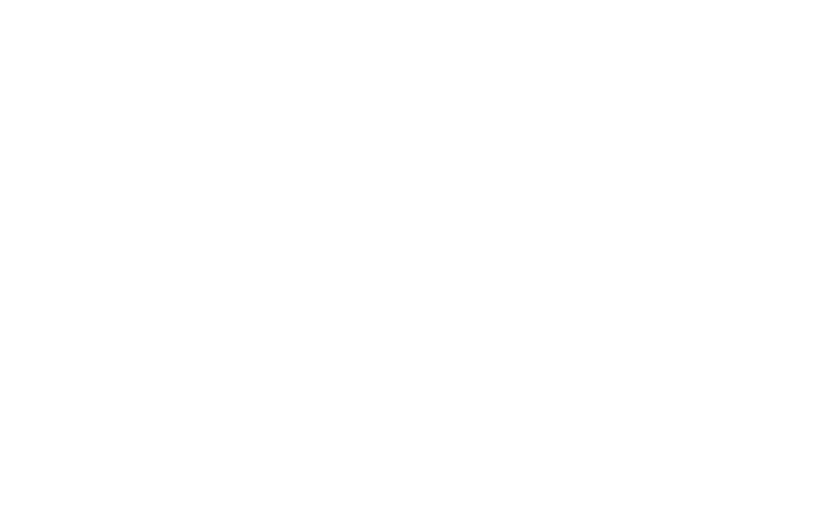
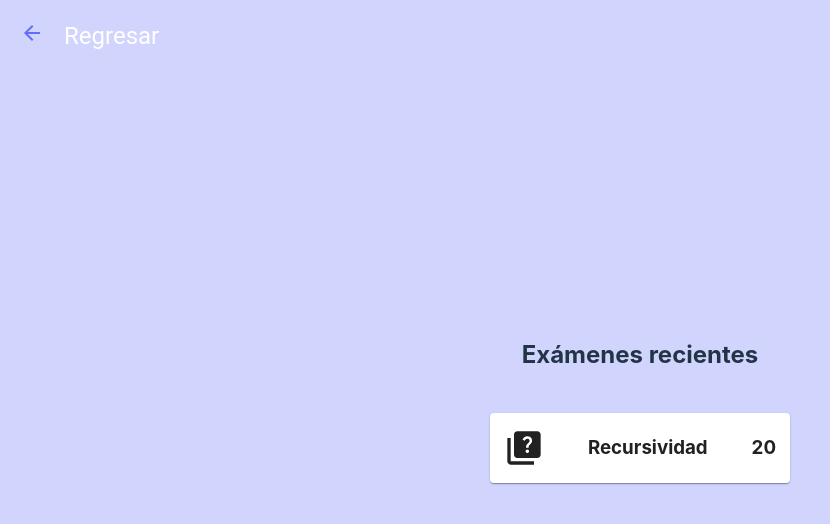
Before and after one commit to Melissa1221/tutor-bot, a React (Vite) app: page /history in a window 1280 px wide. Before the commit this address had no page. Shown: the top 524 px of the page, without its empty margins (0-830 px from the left). Built offline with nearby package versions, Linux system fonts and the light colour scheme; a web font is replaced by a local one.

Commit message:
post quiz

```diff
--- a/package.json
+++ b/package.json
@@ -17,6 +17,7 @@
     "@mui/material": "^5.15.19",
     "@mui/styled-engine-sc": "^6.0.0-alpha.18",
     "@mui/system": "^5.15.15",
+    "axios": "^1.7.2",
     "prop-types": "^15.8.1",
     "react": "^18.2.0",
     "react-dom": "^18.2.0",
--- a/src/App.jsx
+++ b/src/App.jsx
@@ -5,6 +5,8 @@ import EBook from './pages/EBook';
 import PrincipalMenu from './pages/PrincipalMenu';
 import Chatbot from './pages/Chatbot';
 import Quiz from './pages/Quiz';
+import Historial from './pages/Historial';
+import CreateQuiz from './pages/CreateQuiz';
 
 
 function App() {
@@ -17,6 +19,8 @@ function App() {
         <Route path="/principalmenu" element={<PrincipalMenu />} />
         <Route path="/chatbot" element={<Chatbot />} />
         <Route path="/quiz" element={<Quiz />} />
+        <Route path='/history' element={<Historial />} />
+        <Route path = '/createquiz' element = {<CreateQuiz/>}/>
       </Routes>
     </Router>
   );
--- /dev/null
+++ b/src/components/CardHistotial.jsx
@@ -0,0 +1,31 @@
+import { Card } from "@mui/material"
+import styled from "styled-components"
+import QuizIcon from '@mui/icons-material/Quiz';
+import PropTypes from 'prop-types';
+
+const CardCustom = styled(Card)({
+    backgroundColor:'#D9D9D9',
+    width: '300px',
+    height: '70px',
+    display: 'flex',
+    flexDirection: 'row',
+    justifyContent: 'space-around',
+    alignItems: 'center',
+    gap: '1rem'
+})
+const CardHistotial = ({tema, score}) => {
+CardHistotial.propTypes = {
+  tema: PropTypes.string.isRequired,
+  score: PropTypes.string.isRequired,
+};
+
+  return (
+    <CardCustom>
+        <QuizIcon sx={{fontSize: '40px'}}/>
+        <h3>{tema}</h3>
+        <h3>{score}</h3>
+    </CardCustom>
+  )
+}
+
+export default CardHistotial
--- a/src/components/PrincipalMenuOptions.jsx
+++ b/src/components/PrincipalMenuOptions.jsx
@@ -7,6 +7,7 @@ const ButtonStyled = styled('button')({
     display: 'flex',
     justifyContent: 'center',
     alignItems: 'center',
+    color:'#fff'
 })
 
 
@@ -43,7 +44,7 @@ const PrincipalMenuOptions = () => {
             <Link to='/chatbot'>
                 <ButtonStyled>Chatbot y asistente de voz</ButtonStyled>
             </Link>
-            <Link to='/quiz'>
+            <Link to='/createquiz'>
                 <ButtonStyled>Prueba tu conocimiento</ButtonStyled>
             </Link>
 
--- a/src/components/SidebarUser.jsx
+++ b/src/components/SidebarUser.jsx
@@ -119,7 +119,8 @@ import { Link } from 'react-router-dom';
             <SidebarOptions>
                 <UserName>{name}</UserName>
                 <ActiveUserEmail><Circle/>{email}</ActiveUserEmail>
-                <Option><IconWrapper><LibraryBooksIcon /></IconWrapper>Resúmenes</Option>
+                <Link to='/history'><Option><IconWrapper><LibraryBooksIcon /></IconWrapper>Historial</Option></Link>
+
                 <Option><IconWrapper><NotificationsIcon /></IconWrapper>Notificaciones</Option>
                 <Option><IconWrapper><SettingsIcon /></IconWrapper>Configuración</Option>
                 <Option><IconWrapper><HeadphonesIcon /></IconWrapper>Actividades</Option>
--- /dev/null
+++ b/src/pages/CreateQuiz.jsx
@@ -0,0 +1,119 @@
+/* eslint-disable no-undef */
+import  { useState } from 'react';
+import { Link } from 'react-router-dom';
+import styled from "styled-components";
+import axios from 'axios';
+const ContainerQuizMenuPrincipal = styled('div')({
+    display: 'flex',
+    flexDirection: 'row',
+    justifyContent: 'space-around',
+    alignItems: 'center',
+    height: '100vh',
+    width: '100vw',
+    background: 'linear-gradient(99deg, rgba(139,204,204,1) 0%, rgba(69,102,102,1) 100%)',
+    padding: '0',
+    margin: '0',
+});
+const CustomContainer = styled('div')({
+    display: 'flex',
+    flexDirection: 'column',
+    justifyContent: 'flex-start',
+    alignItems: 'center',
+    width: '70%',
+    alignSelf: 'center',
+    boxShadow: '0 2px 5px rgba(0,0,0,0.2)',
+    borderRadius: '10px',
+    height: '80%',
+    backgroundColor: '#fff',
+    padding: '1.5rem',
+    gap: '1.5rem',
+});
+
+const ButtonStyled = styled('button')({
+    backgroundColor: '#6B9D9D',
+    display: 'flex',
+    justifyContent: 'center',
+    alignItems: 'center',
+});
+const InputStyled = styled('input')({
+    backgroundColor: '#fff',
+    display: 'flex',
+    justifyContent: 'center',
+    alignItems: 'center',
+    width: '50%',
+    height: '2rem',
+    borderRadius: '5px',
+    padding: '0.5rem',
+    border: '1px solid #333',
+    outline: 'none',
+    color: '#333',
+    fontSize: '1rem',
+    textAlign: 'center',
+    '&::placeholder': {
+    color: '#fff',
+    fontSize: '1rem',
+    textAlign: 'center',
+    }
+});
+
+const CreateQuiz = () => {
+  const [tema, setTema] = useState('');
+
+  const handleInputChange = (event) => {
+    setTema(event.target.value);
+  };
+
+//   const handleSubmit = async () => {
+//     try {
+//       const response = await fetch('http://127.0.0.1:8000/items', {
+//         method: 'POST',
+//         headers: {
+//           'Content-Type': 'application/json',
+//         },
+//         body: JSON.stringify({ tema }),
+//       });
+
+//       if (response.ok) {
+//         const data = await response.json();
+//         console.log('Quiz creado:', data);
+//       } else {
+//         console.error('Error al crear el quiz');
+//       }
+//     } catch (error) {
+//       console.error('Error:', error);
+//     }
+//   };
+const handleSubmit = async (event) => {
+    event.preventDefault();
+    try {
+      const response = await axios.post('192.168.0.102/items/', { "hola" : "hola" });
+      console.log('Mensaje enviado:', response.data);
+    } catch (error) {
+      console.error('Error al enviar el mensaje:', error);
+    }
+  };
+
+  return (
+    <ContainerQuizMenuPrincipal>
+        <CustomContainer>
+            <h1>Crear Quiz</h1>
+            <h2>Ingresa el tema principal</h2>
+            <InputStyled
+              placeholder='Tema'
+              value={tema}
+              onChange={handleInputChange}
+            />
+            <h2>Ingresa el número de preguntas</h2>
+            <InputStyled
+              placeholder='Número de preguntas'
+            />
+            <Link to='/quiz'>
+                <ButtonStyled onClick={handleSubmit}>Crear Quiz</ButtonStyled>
+            </Link>
+
+        </CustomContainer>
+    </ContainerQuizMenuPrincipal>
+  );
+}
+
+export default CreateQuiz;
--- /dev/null
+++ b/src/pages/Historial.jsx
@@ -0,0 +1,39 @@
+import styled from "styled-components"
+import CardHistotial from "../components/CardHistotial"
+import Navbar from "../components/NavbarEbooks"
+const ContainerCustom = styled('div')({
+    display: 'flex',
+    justifyContent: 'flex-start',
+    alignItems: 'flex-start',
+    height: '100vh',
+    width: '100vw',
+    backgroundColor: 'var(--secondary-color)',
+    padding: '0',
+    margin: '0',
+})
+
+const HistorialContent = styled('div')({
+    display: 'flex',
+    flexDirection: 'column',
+    justifyContent: 'center',
+    alignItems: 'center',
+    height: '100vh',
+    width: '100vw',
+    backgroundColor: 'var(--secondary-color)',
+    padding: '0',
+    margin: '0',
+    gap: '20px',
+})
+const Historial = () => {
+  return (
+    <ContainerCustom>
+        <HistorialContent>
+            <Navbar page='Regresar' route="/principalmenu"/>
+            <h2>Exámenes recientes</h2>
+            <CardHistotial tema='Recursividad' score='20'/>
+        </HistorialContent>
+    </ContainerCustom>
+  )
+}
+
+export default Historial
--- a/src/pages/Quiz.jsx
+++ b/src/pages/Quiz.jsx
@@ -63,8 +63,7 @@ const LogoDiv = styled(Container)({
     alignItems: 'center',
     width: '80%',
   })
-
-const Quiz = ({title}) => {
+const Quiz = () => {
     const [questions] = useState([
         { text: 'Un bucle que se repite indefinidamente' },
         { text: 'Una función que llama a sí misma' },
@@ -103,7 +102,7 @@ const Quiz = ({title}) => {
             <CircularWithValueLabel value={progress} />
         </LogoDiv>
         <CustomContainer>
-            <Typography variant='h4'>{title}</Typography>
+
             <Question question='¿Qué es la recursividad?' />
             <OptionsQuestion
                 questions={questions}
```
Also changed, not shown: 1 other file (tests, documents, lock files or other folders).
